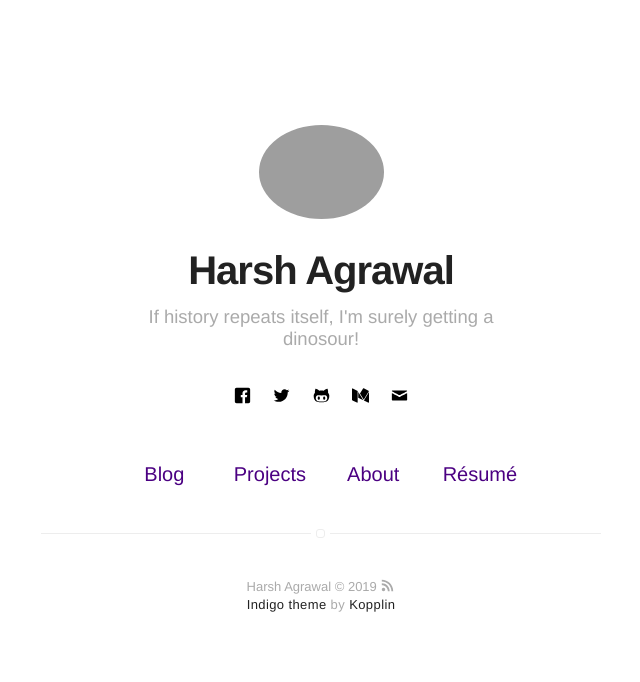
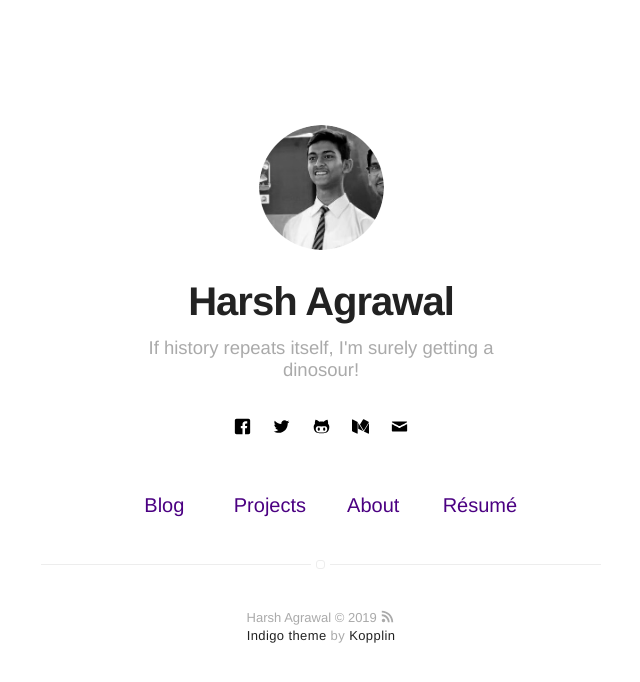
Before and after one commit to harshagrawal13/harshagrawal13.github.io, a Jekyll site: the page built from index.html, in a window 1280 px wide. Shown: the top 682 px of the page, without its empty margins (319-959 px from the left). Built offline with Jekyll 4.4.1, drawn with Linux system fonts in a browser that asks for light colours.

Commit message:
Update _config.yml

```diff
--- a/_config.yml
+++ b/_config.yml
@@ -7,8 +7,8 @@ description: A blog about me and my projects
 
 # if it's an external image, update below for true
 # better with square images
-external-image: false
-picture: assets/circle_profile.jpg
+external-image: true
+picture: assets/circle_profile.png
 
 # If you want to include your resume, set to true
 # and specify source (external or local).
```
